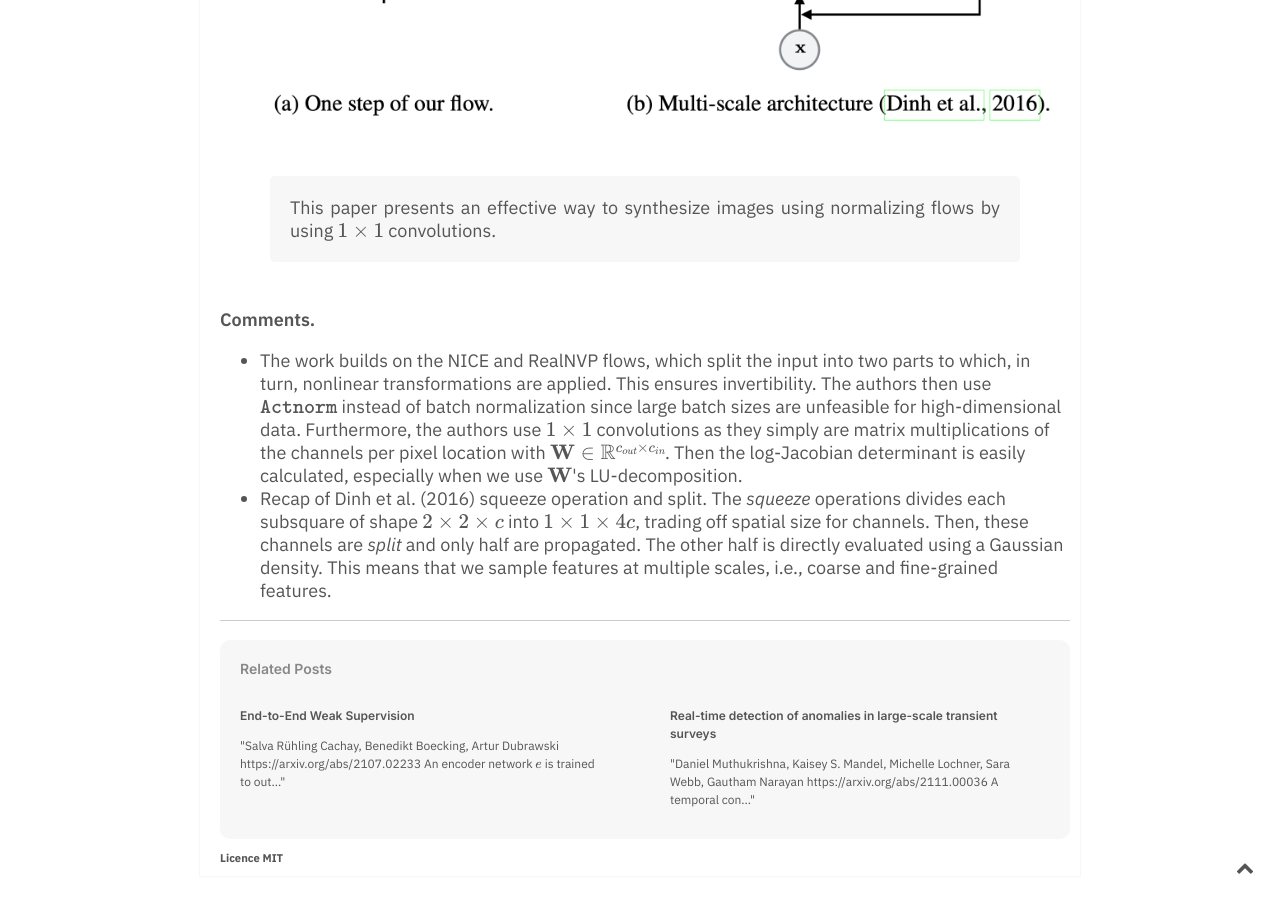
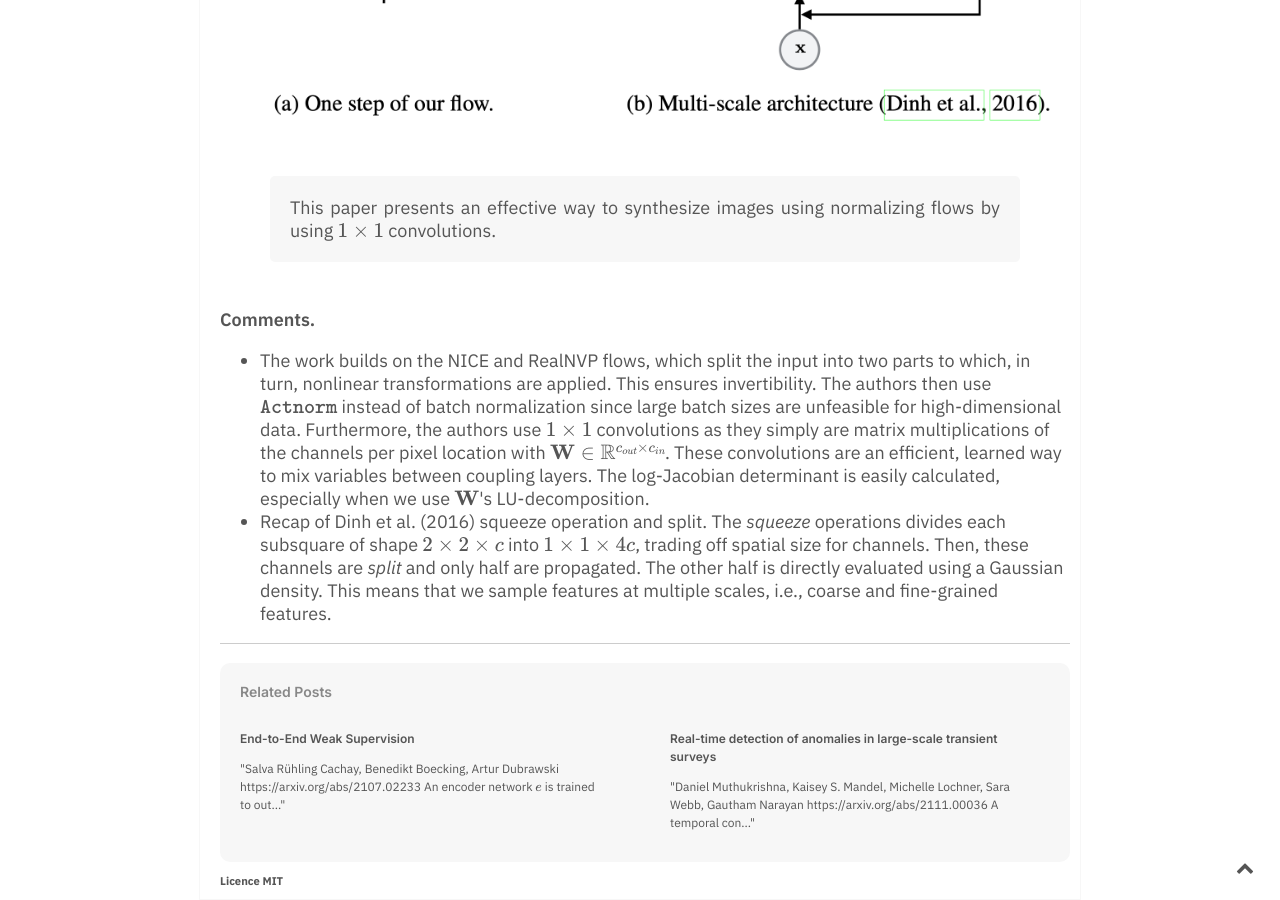
Before and after one commit to DavidRuhe/DavidRuhe.github.io, a Jekyll site: the page built from _notes/Glow - Generative Flow with Invertible 1x1 Convolutions.md, in a window 1280 px wide and 900 px high, scrolled down 914 px. Built offline with Jekyll 4.4.1, drawn with Linux system fonts in a browser that asks for light colours; formulas are drawn with MathJax 3; comment, search, counter and statistics services are not loaded; before the commit the page ends 1791 px from its top, so only the background shows below that.

Commit message:
glow update

```diff
--- a/_notes/Glow - Generative Flow with Invertible 1x1 Convolutions.md
+++ b/_notes/Glow - Generative Flow with Invertible 1x1 Convolutions.md
@@ -14,5 +14,5 @@ comments: true
 > This paper presents an effective way to synthesize images using normalizing flows by using $1 \times 1$ convolutions.
 
 **Comments.**
-- The work builds on the NICE and RealNVP flows, which split the input into two parts to which, in turn, nonlinear transformations are applied. This ensures invertibility. The authors then use $\texttt{Actnorm}$ instead of batch normalization since large batch sizes are unfeasible for high-dimensional data. Furthermore, the authors use $1 \times 1$ convolutions as they simply are matrix multiplications of the channels per pixel location with $\mathbf W \in \mathbb{R}^{c_{out} \times c_{in}}$. Then the log-Jacobian determinant is easily calculated, especially when we use $\mathbf W$'s LU-decomposition.
+- The work builds on the NICE and RealNVP flows, which split the input into two parts to which, in turn, nonlinear transformations are applied. This ensures invertibility. The authors then use $\texttt{Actnorm}$ instead of batch normalization since large batch sizes are unfeasible for high-dimensional data. Furthermore, the authors use $1 \times 1$ convolutions as they simply are matrix multiplications of the channels per pixel location with $\mathbf W \in \mathbb{R}^{c_{out} \times c_{in}}$. These convolutions are an efficient, learned way to mix variables between coupling layers. The log-Jacobian determinant is easily calculated, especially when we use $\mathbf W$'s LU-decomposition.
 - Recap of Dinh et al. (2016) squeeze operation and split. The *squeeze* operations divides each subsquare of shape $2 \times 2 \times c$ into $1 \times 1 \times 4c$, trading off spatial size for channels.  Then, these channels are *split* and only half are propagated. The other half is directly evaluated using a Gaussian density. This means that we sample features at multiple scales, i.e., coarse and fine-grained features.
```
Also changed, not shown: 1 other file.
